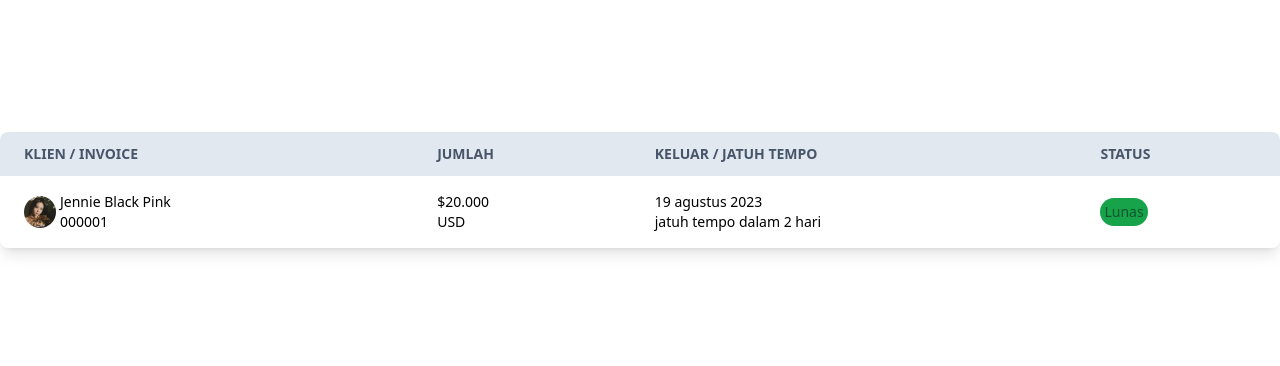
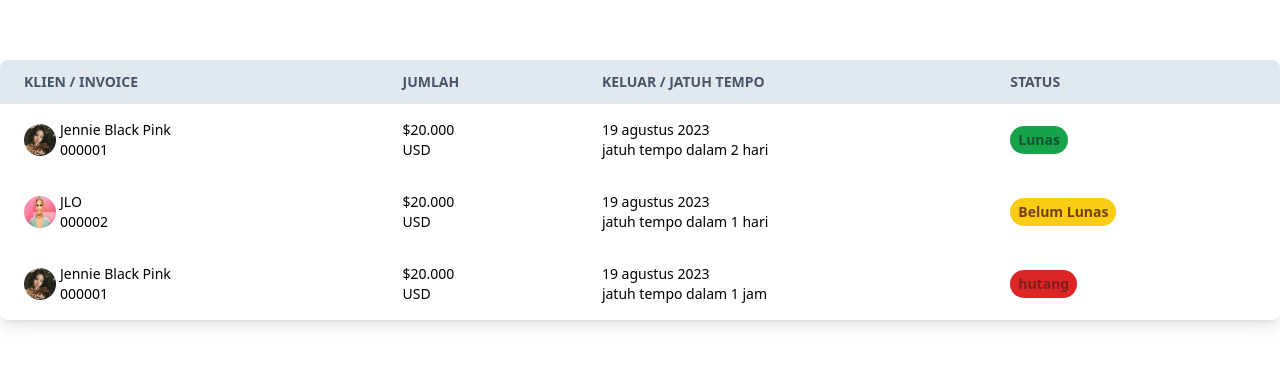
Before and after one commit to cokbill/csstailwind, a website: page invoice.html in a window 1280 px wide. Shown: the part 210-576 px from the top of the page. Drawn offline with Linux system fonts and the light colour scheme.

Commit message:
some additional

```diff
--- a/invoice.html
+++ b/invoice.html
@@ -52,9 +52,76 @@
                         </td>
                         <td class="px-6 py-3">
                             <div class="statuswrapper ">
-                                <button class="p-1 bg-green-600 text-green-900 rounded-2xl">Lunas</button>
+                                <button class="p-1 px-2 bg-green-600 text-green-900 rounded-2xl font-bold">Lunas</button>
                             </div>
-
+                        </td>
+                    </tr>
+                    <tr>
+                        <td class="px-6 py-3">
+                            <div class="klienwrapper flex items-center">
+                                <div class="w-8 h-8">
+                                    <img src="./src/img/jlo.jpg" alt="" class="rounded-full block bg-auto h-8 ">
+                                </div>
+                                <div class="clientName m-1">
+                                    <p>
+                                        JLO
+                                    </p>
+                                    <p>
+                                        000002
+                                    </p>
+                                </div>
+                            </div>
+                        </td>
+                        <td class="px-6 py-3">
+                            <div class="jumlahwrapper">
+                                <p>$20.000</p>
+                                <p>USD</p>
+                            </div>
+                        </td>
+                        <td class="px-6 py-3">
+                            <div class="tempowrapper">
+                                <p>19 agustus 2023</p>
+                                <p>jatuh tempo dalam 1 hari </p>
+                            </div>
+                        </td>
+                        <td class="px-6 py-3">
+                            <div class="statuswrapper ">
+                                <button class="p-1 px-2 bg-yellow-400 text-yellow-900 rounded-2xl font-bold">Belum Lunas</button>
+                            </div>
+                        </td>
+                    </tr>
+                    <tr>
+                        <td class="px-6 py-3">
+                            <div class="klienwrapper flex items-center">
+                                <div class="w-8 h-8">
+                                    <img src="./src/img/jennie.jpg" alt="" class="rounded-full block">
+                                </div>
+                                <div class="clientName m-1">
+                                    <p>
+                                        Jennie Black Pink
+                                    </p>
+                                    <p>
+                                        000001
+                                    </p>
+                                </div>
+                            </div>
+                        </td>
+                        <td class="px-6 py-3">
+                            <div class="jumlahwrapper">
+                                <p>$20.000</p>
+                                <p>USD</p>
+                            </div>
+                        </td>
+                        <td class="px-6 py-3">
+                            <div class="tempowrapper">
+                                <p>19 agustus 2023</p>
+                                <p>jatuh tempo dalam 1 jam </p>
+                            </div>
+                        </td>
+                        <td class="px-6 py-3">
+                            <div class="statuswrapper ">
+                                <button class="p-1 px-2 bg-red-600 text-red-900 rounded-2xl font-bold">hutang</button>
+                            </div>
                         </td>
                     </tr>
                 </tbody>
--- a/tailwind.config.js
+++ b/tailwind.config.js
@@ -2,7 +2,8 @@
 module.exports = {
   content: ['./index.html',
 './form.html',
-'./invoice.html',],
+'./invoice.html',
+'./grid.html'],
   theme: {
     extend: {
       backgroundImage : {
```
Also changed, not shown: grid.html (added, +54 -0 lines), dist/output.css, src/img/a1.jpg (added), src/img/a2.jpg (added), src/img/a3.jpg (added), src/img/a4.jpg (added), src/img/a5.jpg (added), src/img/a6.jpg (added).
